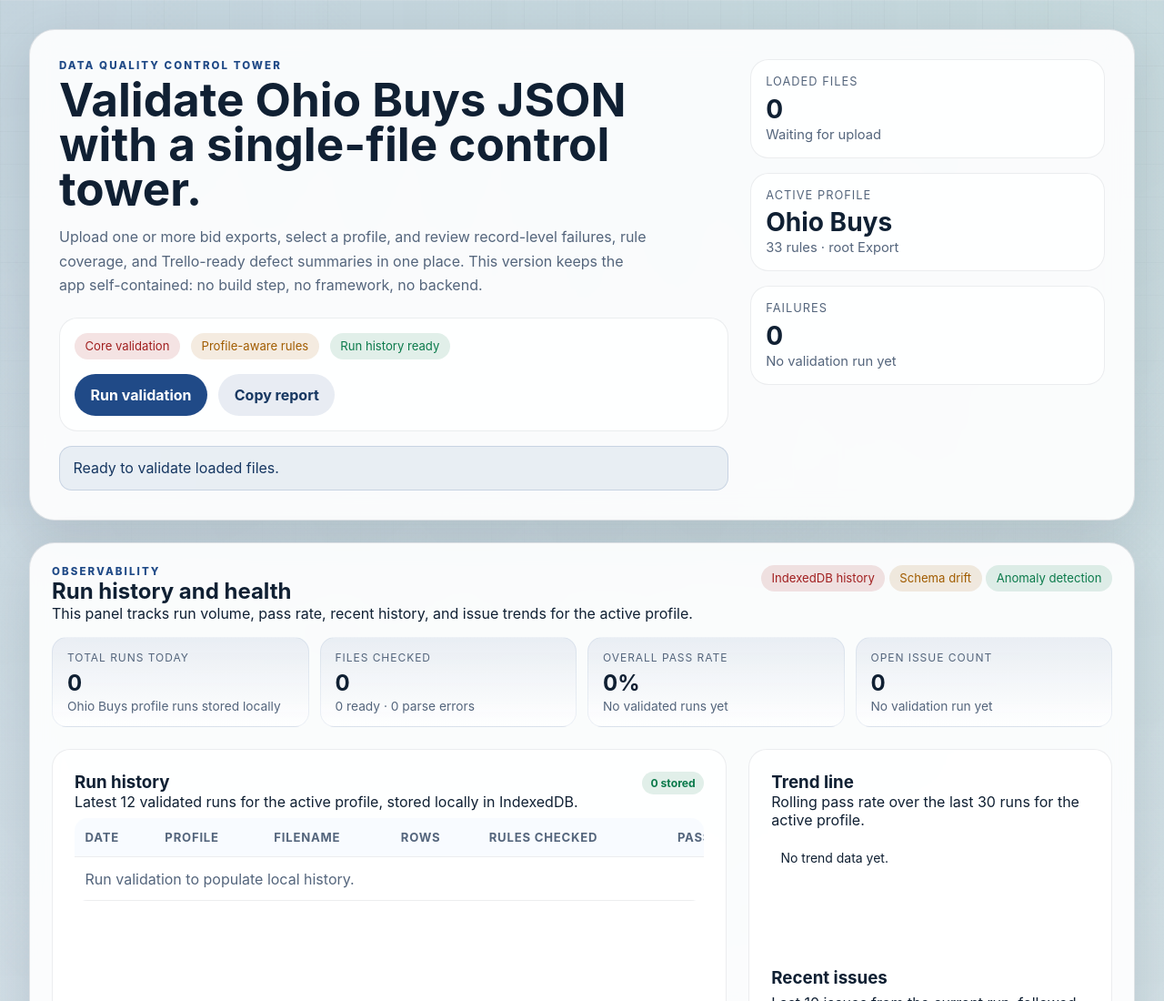
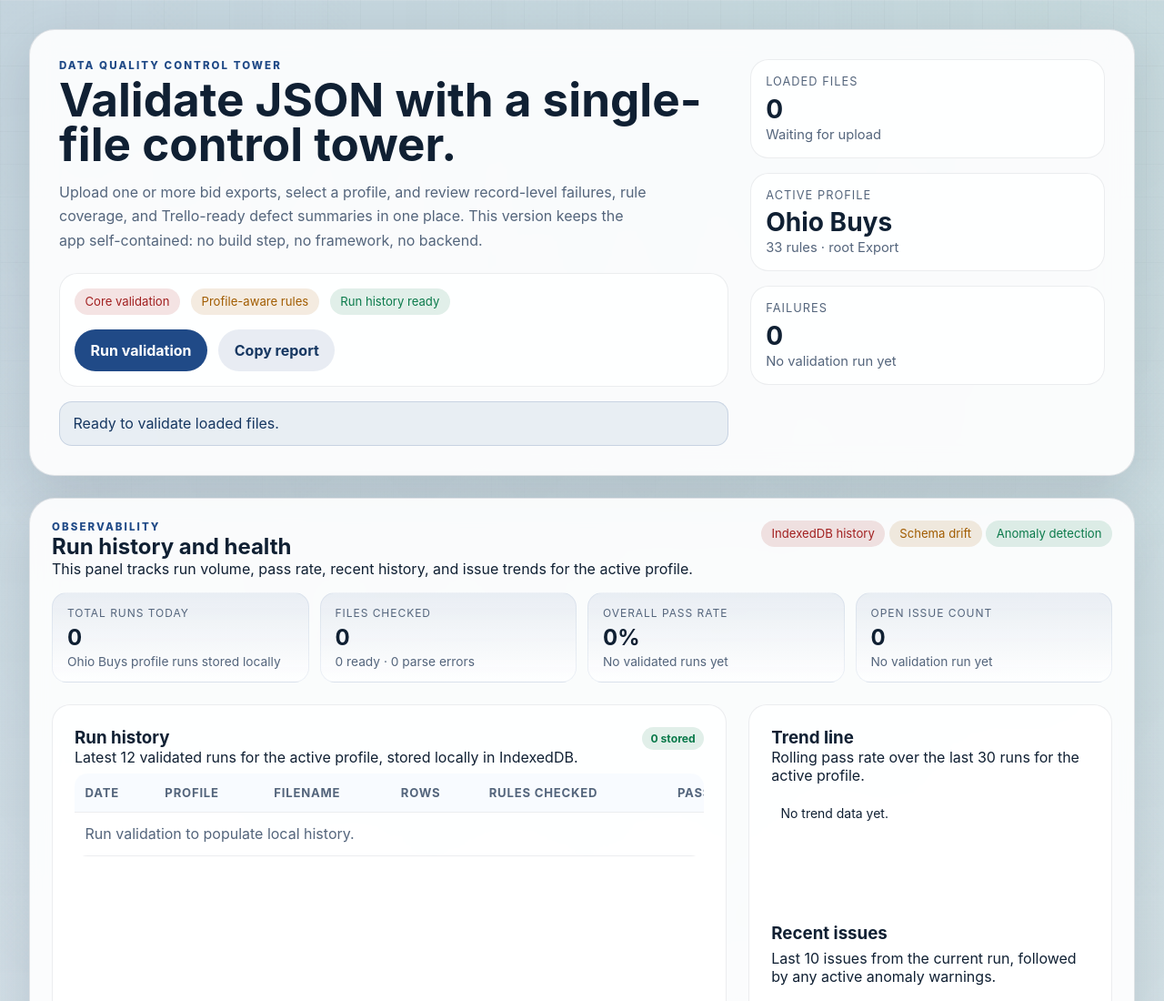
Before and after one commit to SophanaSok/Data-Quality-Control-Tower-DQCT, a plain HTML site: page dqct/dqct.html in a window 1280 px wide. Shown: the top 1100 px of the page at 91% size. Drawn offline with Linux system fonts and the light colour scheme.

Commit message:
Fix heading text for JSON validation in hero section

```diff
--- a/dqct/dqct.html
+++ b/dqct/dqct.html
@@ -11,7 +11,7 @@
       <section class="hero">
         <div>
           <div class="eyebrow">Data Quality Control Tower</div>
-          <h1>Validate Ohio Buys JSON with a single-file control tower.</h1>
+          <h1>Validate JSON with a single-file control tower.</h1>
           <p>
             Upload one or more bid exports, select a profile, and review record-level failures,
             rule coverage, and Trello-ready defect summaries in one place. This version keeps the
```
